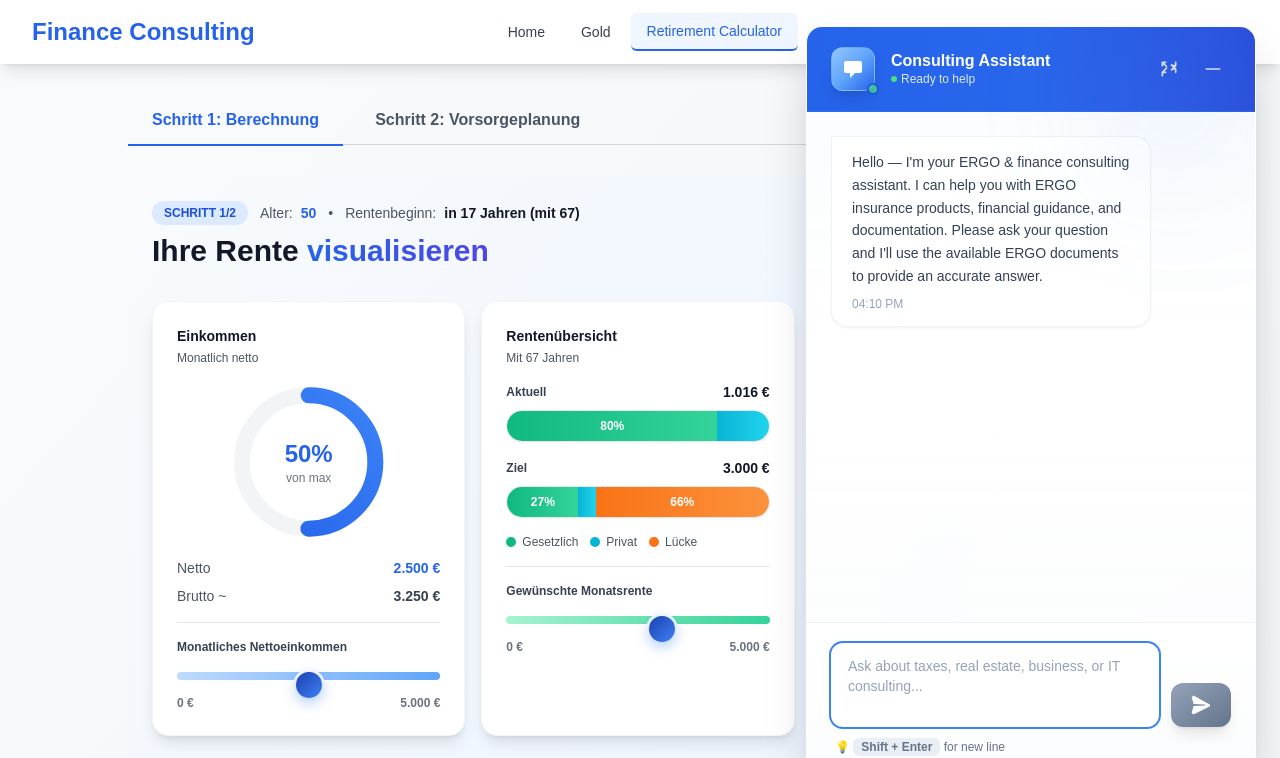
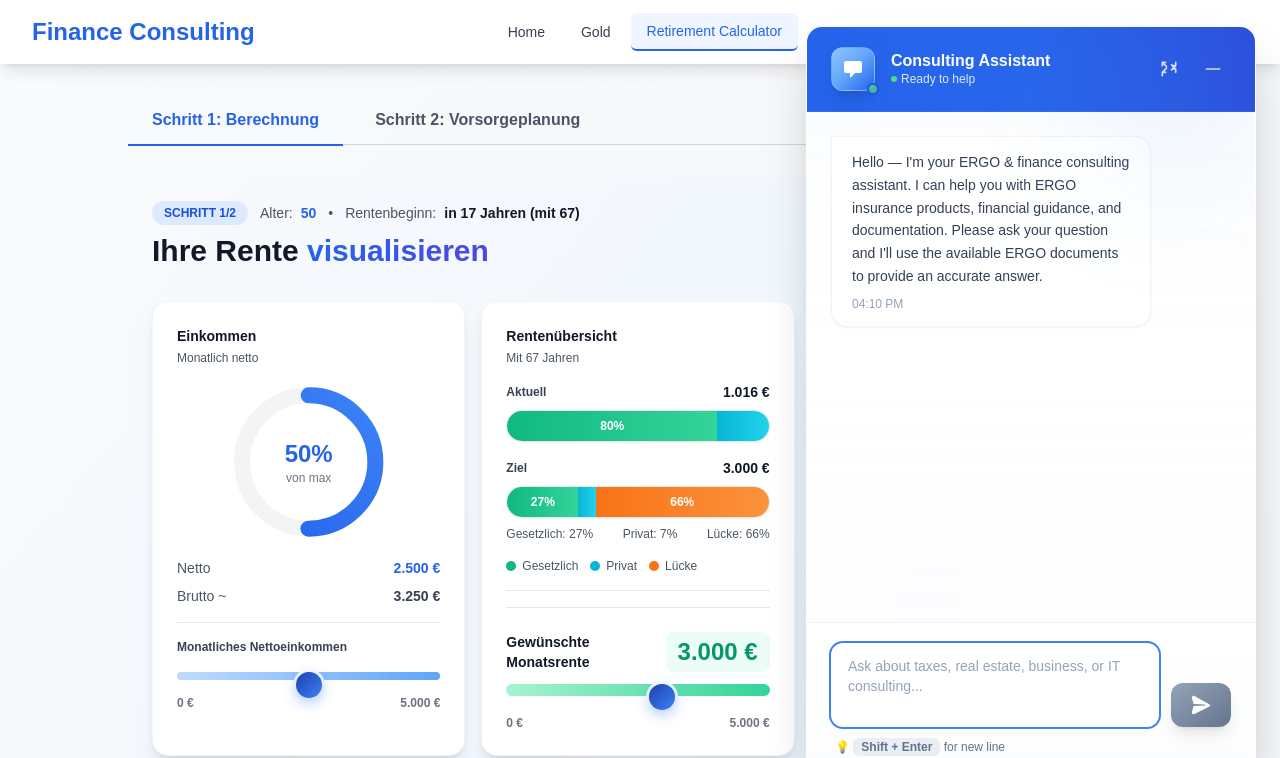
Before and after one commit to quocvietphung/document-intelligence-lab, a Next.js app: page /en/rentenrechner in a window 1280 px wide. Shown: the top 758 px of the page. Built offline with nearby package versions, Linux system fonts and the light colour scheme.

Commit message:
Refactor: Enhance target percentage calculations and improve Wunschrente slider layout for better clarity

```diff
--- a/components/pension/PensionStep1.tsx
+++ b/components/pension/PensionStep1.tsx
@@ -77,6 +77,32 @@ const PensionStep1: React.FC<PensionStep1Props> = ({
     // Income bar percentage for donut
     const incomePercentage =
         maxIncome > 0 ? Math.min((netIncome / maxIncome) * 100, 100) : 0;
+
+    // Derived state for Ziel bar
+    const hasTarget = wunschrente > 0;
+
+    const gesetzlichTargetPercent = hasTarget
+        ? Math.min(
+              (pensionResult.gesetzlicheRenteNetto / wunschrente) * 100,
+              100
+          )
+        : 0;
+
+    const privatTargetPercent = hasTarget && pensionResult.privateRente > 0
+        ? Math.min(
+              (pensionResult.privateRente / wunschrente) * 100,
+              100
+          )
+        : 0;
+
+    const gapTargetPercent = hasTarget && pensionResult.vorsorgeluecke > 0
+        ? Math.min(
+              (pensionResult.vorsorgeluecke / wunschrente) * 100,
+              100
+          )
+        : 0;
+
+    const reachedTarget = hasTarget && pensionResult.vorsorgeluecke <= 0;
 
     return (
         <div className="min-h-screen bg-gradient-to-br from-slate-50 via-blue-50 to-indigo-50 p-4 md:p-6">
@@ -274,90 +300,90 @@ const PensionStep1: React.FC<PensionStep1Props> = ({
                                         </div>
                                     </div>
 
-                                    {/* Bar 2: Target */}
+                                    {/* Bar 2: Target - Ziel */}
                                     <div>
                                         <div className="flex justify-between items-center mb-2">
-                      <span className="text-xs font-semibold text-gray-700">
-                        Ziel
-                      </span>
+                                            <span className="text-xs font-semibold text-gray-700">Ziel</span>
                                             <span className="text-sm font-bold text-gray-900">
                                                 {formatCurrency(wunschrente)}
                                             </span>
                                         </div>
+
+                                        {hasTarget ? (
+                                            <>
                                                 <div className="flex h-8 rounded-full overflow-hidden shadow-sm border border-gray-200">
+                                                    {/* Gesetzlich */}
                                                     <div
                                                         className="bg-gradient-to-r from-emerald-500 to-emerald-400 hover:from-emerald-600 transition-all flex items-center justify-center"
                                                         style={{
-                                                    width: `${Math.min(
-                                                        (pensionResult.gesetzlicheRenteNetto /
-                                                            wunschrente) *
-                                                        100,
-                                                        100
-                                                    )}%`,
+                                                            width: `${gesetzlichTargetPercent}%`,
                                                         }}
                                                     >
-                                                {(pensionResult.gesetzlicheRenteNetto / wunschrente) *
-                                                    100 >
-                                                    15 && (
+                                                        {gesetzlichTargetPercent > 15 && (
                                                             <span className="text-white text-xs font-bold">
-                            {Math.min(
-                                (pensionResult.gesetzlicheRenteNetto /
-                                    wunschrente) *
-                                100,
-                                100
-                            ).toFixed(0)}
-                                                            %
+                                                                {gesetzlichTargetPercent.toFixed(0)}%
                                                             </span>
                                                         )}
                                                     </div>
-                                            {pensionResult.privateRente > 0 && (
+
+                                                    {/* Private */}
+                                                    {pensionResult.privateRente > 0 &&
+                                                        pensionResult.gesetzlicheRenteNetto + pensionResult.privateRente < wunschrente && (
                                                             <div
                                                                 className="bg-gradient-to-r from-cyan-500 to-cyan-400 hover:from-cyan-600 transition-all flex items-center justify-center"
                                                                 style={{
-                                                        width: `${Math.min(
-                                                            (pensionResult.privateRente / wunschrente) * 100,
-                                                            100
-                                                        )}%`,
+                                                                    width: `${privatTargetPercent}%`,
                                                                 }}
                                                             >
-                                                    {(pensionResult.privateRente / wunschrente) * 100 >
-                                                        15 && (
+                                                                {privatTargetPercent > 15 && (
                                                                     <span className="text-white text-xs font-bold">
-                              {Math.min(
-                                  (pensionResult.privateRente / wunschrente) *
-                                  100,
-                                  100
-                              ).toFixed(0)}
-                                                                %
+                                                                        {privatTargetPercent.toFixed(0)}%
                                                                     </span>
                                                                 )}
                                                             </div>
                                                         )}
+
+                                                    {/* Lücke */}
                                                     {pensionResult.vorsorgeluecke > 0 && (
                                                         <div
                                                             className="bg-gradient-to-r from-orange-500 to-orange-400 hover:from-orange-600 transition-all flex items-center justify-center"
                                                             style={{
-                                                        width: `${Math.min(
-                                                            (pensionResult.vorsorgeluecke / wunschrente) *
-                                                            100,
-                                                            100
-                                                        )}%`,
+                                                                width: `${gapTargetPercent}%`,
                                                             }}
                                                         >
-                                                    {(pensionResult.vorsorgeluecke / wunschrente) * 100 >
-                                                        15 && (
+                                                            {gapTargetPercent > 15 && (
                                                                 <span className="text-white text-xs font-bold">
-                              {Math.min(
-                                  (pensionResult.vorsorgeluecke / wunschrente) *
-                                  100,
-                                  100
-                              ).toFixed(0)}
-                                                                %
+                                                                    {gapTargetPercent.toFixed(0)}%
                                                                 </span>
                                                             )}
                                                         </div>
                                                     )}
                                                 </div>
+
+                                                {/* Labels always visible below bar */}
+                                                <div className="flex justify-between text-xs mt-2 text-gray-600 font-medium gap-2">
+                                                    <span>Gesetzlich: {gesetzlichTargetPercent.toFixed(0)}%</span>
+                                                    {pensionResult.privateRente > 0 &&
+                                                        pensionResult.gesetzlicheRenteNetto + pensionResult.privateRente < wunschrente && (
+                                                            <span>Privat: {privatTargetPercent.toFixed(0)}%</span>
+                                                        )}
+                                                    {pensionResult.vorsorgeluecke > 0 && (
+                                                        <span>Lücke: {gapTargetPercent.toFixed(0)}%</span>
+                                                    )}
+                                                    {reachedTarget && (
+                                                        <span className="text-green-600 font-bold">
+                                                            Gesamt: {formatCurrency(pensionResult.gesamtRente)}
+                                                        </span>
+                                                    )}
+                                                </div>
+                                            </>
+                                        ) : (
+                                            <div className="flex h-8 rounded-full overflow-hidden shadow-sm border border-gray-300 bg-gray-100">
+                                                <div className="flex items-center justify-center w-full text-gray-500 text-xs font-semibold">
+                                                    Bitte Wunschrente setzen
+                                                </div>
+                                            </div>
+                                        )}
                                     </div>
                                 </div>
 
@@ -377,9 +403,14 @@ const PensionStep1: React.FC<PensionStep1Props> = ({
                                     </div>
                                 </div>
 
-                                <label className="block text-xs font-semibold text-gray-700 mb-2">
-                                    Gewünschte Monatsrente
-                                </label>
+                                {/* Wunschrente Slider */}
+                                <div className="space-y-3 pt-6 border-t border-gray-200">
+                                    <div className="flex justify-between items-center">
+                                        <label className="text-sm font-bold text-gray-900">Gewünschte Monatsrente</label>
+                                        <div className="text-2xl font-bold text-emerald-600 bg-emerald-50 px-3 py-1 rounded-lg">
+                                            {formatCurrency(wunschrente)}
+                                        </div>
+                                    </div>
                                     <input
                                         type="range"
                                         min="0"
@@ -387,11 +418,12 @@ const PensionStep1: React.FC<PensionStep1Props> = ({
                                         step="100"
                                         value={wunschrente}
                                         onChange={(e) => setWunschrente(parseInt(e.target.value))}
-                                    className="w-full h-2 bg-gradient-to-r from-emerald-200 to-emerald-400 rounded-lg appearance-none cursor-pointer"
+                                        className="w-full h-3 bg-gradient-to-r from-emerald-200 to-emerald-400 rounded-lg appearance-none cursor-pointer accent-emerald-600"
                                     />
-                                <div className="flex justify-between text-xs text-gray-500 mt-2 font-semibold">
+                                    <div className="flex justify-between text-xs text-gray-500 font-semibold">
                                         <span>{formatCurrency(0)}</span>
                                         <span>{formatCurrency(maxRente)}</span>
+                                    </div>
                                 </div>
                             </div>
                         </div>
```
Lines whose indentation alone changed are shown as unchanged.
